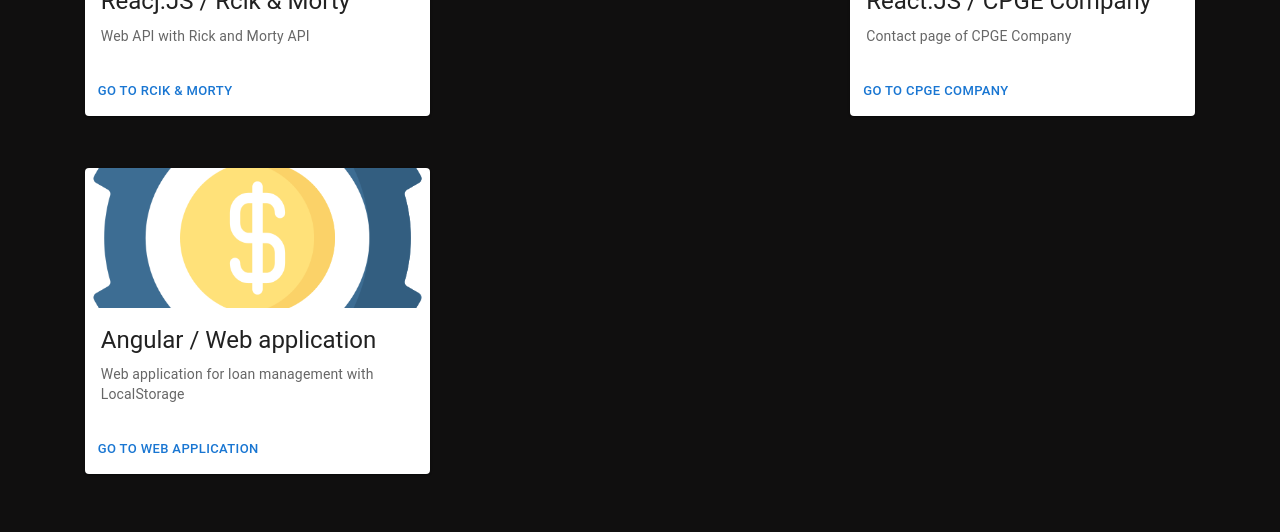
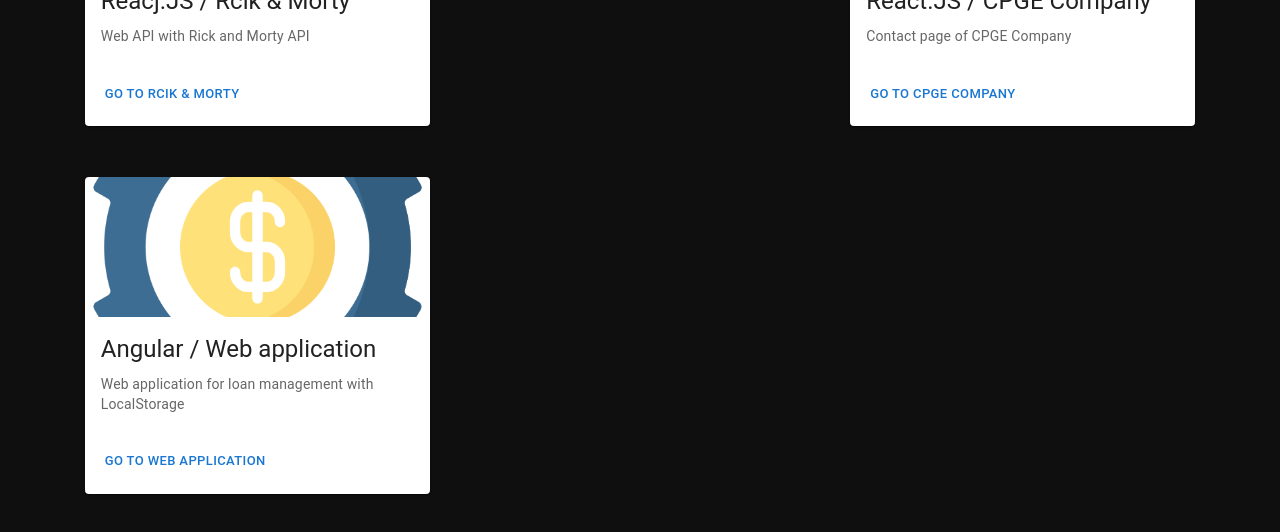
Before and after one commit to ivanISC95/portafolio, a React (Vite) app in the folder portafolioIvan/: page / in a window 1280 px wide. Shown: the part 4451-4983 px from the top of the page. Built offline with nearby package versions, Linux system fonts and the light colour scheme.

Commit message:
Fix errors
Update codigo y correccion de errores  para una mejor calificacion en lighthouse

```diff
--- a/portafolioIvan/src/Components/Contact/Contact.jsx
+++ b/portafolioIvan/src/Components/Contact/Contact.jsx
@@ -11,13 +11,13 @@ export default function Contact() {
       <h1>Contact</h1>
       <div className="cards">
         <div className="card">
-          <a href='https://github.com/ivanISC95' target="_blank" rel="noreferrer"><AiFillGithub className="iconsSkills" /></a>
+          <a href='https://github.com/ivanISC95' target="_blank" rel="noreferrer" aria-label="Go to Git"><AiFillGithub className="iconsSkills" /></a>
         </div>
         <div className="card">
-          <a href='https://www.linkedin.com/in/jose-ivan-perez-ugalde-050a1b221/' target="_blank" rel="noreferrer"><AiFillLinkedin className="iconsSkills" /></a>
+          <a href='https://www.linkedin.com/in/jose-ivan-perez-ugalde-050a1b221/' target="_blank" rel="noreferrer" aria-label="Go to Linkedin"><AiFillLinkedin className="iconsSkills" /></a>
         </div>
         <div className="card">
-          <a href="mailto:ivan2295isc@gmail.com?subject=Job%20Opportunity&body=Hello%20Jose%2C%0D%0A%0D%0AI%20would%20like%20to%20contact%20you%20regarding%20..." target="_blank" rel="noreferrer"><AiOutlineMail className="iconsSkills" /></a>
+          <a href="mailto:ivan2295isc@gmail.com?subject=Job%20Opportunity&body=Hello%20Jose%2C%0D%0A%0D%0AI%20would%20like%20to%20contact%20you%20regarding%20..." target="_blank" rel="noreferrer" aria-label="Go to Email"><AiOutlineMail className="iconsSkills" /></a>
         </div>
         <div className="card">
         <IconButton color="primary" className="card" href={cv} target="_blank">
--- a/portafolioIvan/src/Components/Home/Home.jsx
+++ b/portafolioIvan/src/Components/Home/Home.jsx
@@ -20,7 +20,7 @@ export default function Home() {
           <p><span className="span-skills">E</span>xperience delivering solutions with React, TypeScript, FastAPI and Angular, deploying services on Google Cloud and Firebase.</p>
           <p><span className="span-skills">S</span>killed in CI/CD automation with GitHub Actions, technical documentation, and mentoring junior developers.</p>
         </div>
-        <a className='flotante' href='#' >
+        <a className='flotante' href='#' aria-label="Go to top">
           <AiOutlineHome className='flotante-img'/>
         </a>
       </section>
--- a/portafolioIvan/src/Components/Projects/Project.jsx
+++ b/portafolioIvan/src/Components/Projects/Project.jsx
@@ -34,7 +34,12 @@ export default function Project() {
                   </Typography>
                 </CardContent>
                 <CardActions>
-                  <a target="_blank" href={data.url}><Button size="small">Go to {data.name}</Button></a>
+                  <a target="_blank" href={data.url} rel="noreferrer"><Button size="small"
+                    sx={{
+                      minWidth: "48px",
+                      minHeight: "48px",
+                      padding: "0 12px", // ajusta horizontal si quieres
+                    }}>Go to {data.name}</Button></a>
                 </CardActions>
               </Card>
             )
```
